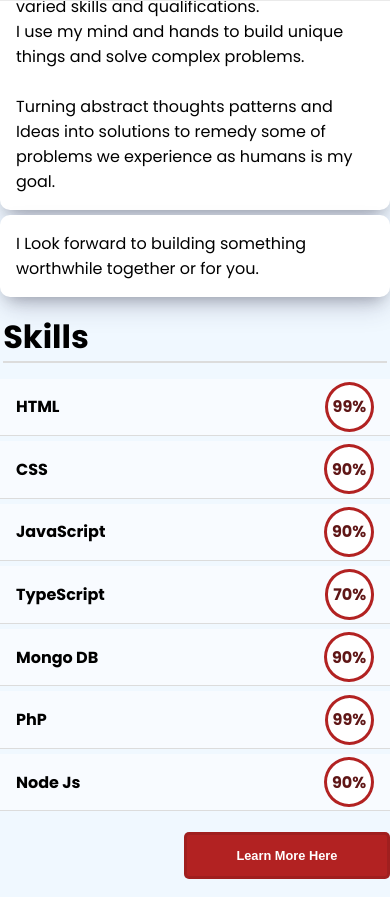
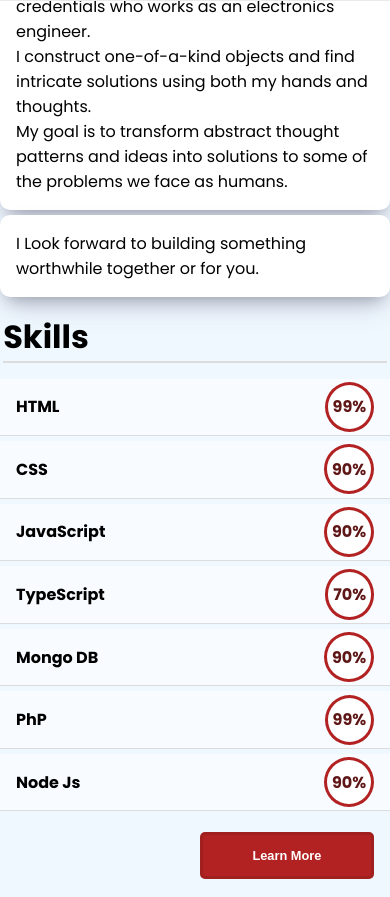
Before and after one commit to Kwagei/week-1-css-portfolio-cvkshade, a plain HTML site: page index.html in a window 390 px wide. Shown: the part 843-1740 px from the top of the page. Drawn offline with Linux system fonts and the light colour scheme.

Commit message:
G errors corrected

```diff
--- a/index.html
+++ b/index.html
@@ -32,13 +32,14 @@
             <div class="control-flow">
 
 
-            <p><b>Welcome!</b> I am <b>Charles Maxx</b> an Electronics Engineer and Computer Programmer with varied skills and qualifications. <br>
-                I use my mind and hands to build unique things and solve complex problems.
-
-            <br><br>
-            Turning abstract thoughts patterns and Ideas into solutions to remedy some of problems we experience as humans is my goal. </p>
-
-            <p>I Look forward to building something worthwhile together or for you.
+               <p><b>Welcome!</b> I'm <b>Charles Maxx</b>, a computer professional with a variety of training and credentials who works as an electronics engineer.
+                <br>
+                I construct one-of-a-kind objects and find intricate solutions using both my hands and thoughts.
+                <br>
+                My goal is to transform abstract thought patterns and ideas into solutions to some of the problems we face as humans.
+            </p>
+            <p>
+            I Look forward to building something worthwhile together or for you.
             </p>
             <p id="signal"><i class="fa fa-hand-point-down"></i>Catch me on these platforms</p>
         </div>
@@ -53,7 +54,7 @@
                     <li><span class="skill">PhP</span><span class="rating rsix">99%</span></li>
                     <li><span class="skill">Node Js</span><span class="rating rseven">90%</span></li>
                 </ul>
-                <button>Learn More Here</button>
+                <button class="btn">Learn More </button>
             </div>
 
             <div class="links">
--- a/style.css
+++ b/style.css
@@ -336,7 +336,9 @@ header nav ul li a:hover {
         top: 0;
         width: 100%;
     }
-
+    .btn {
+        margin-right: 1rem;
+    }
     .logo p {
         text-align: center;
         font-size: 1.5rem;
```
